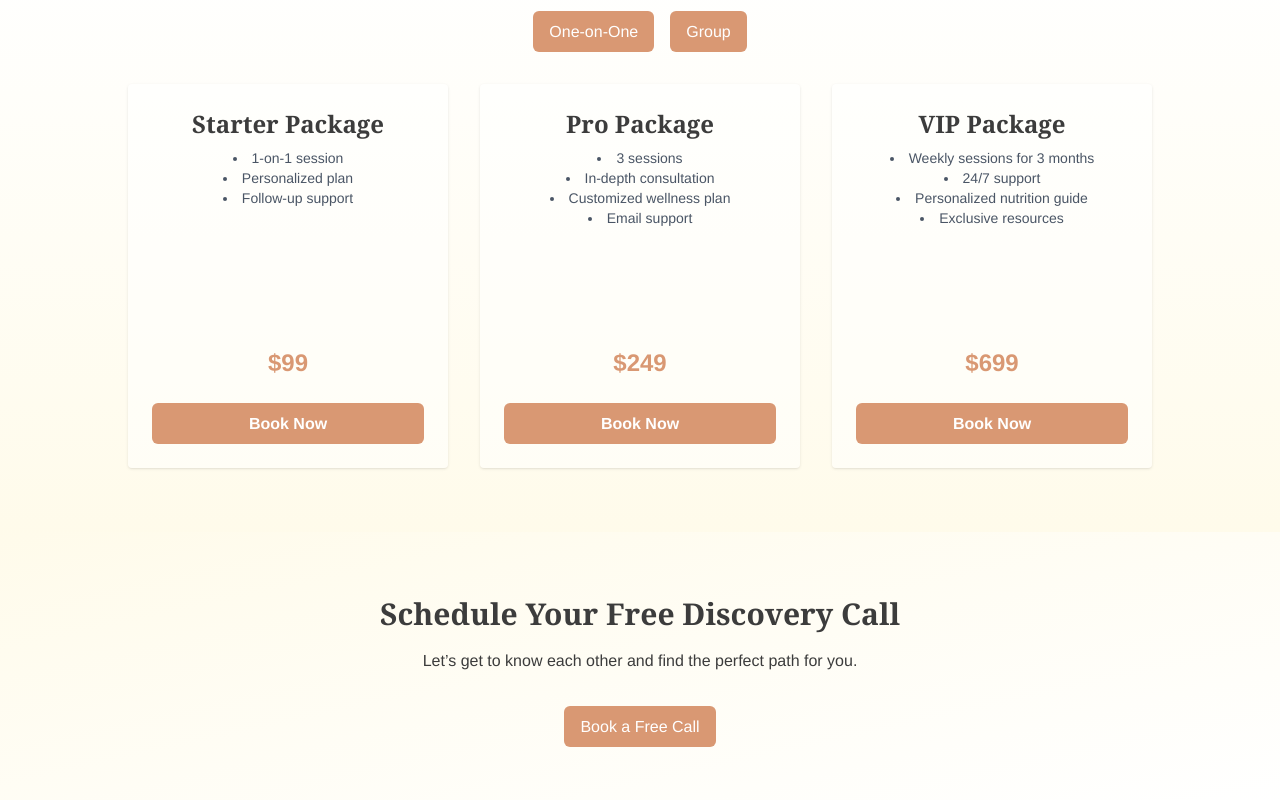
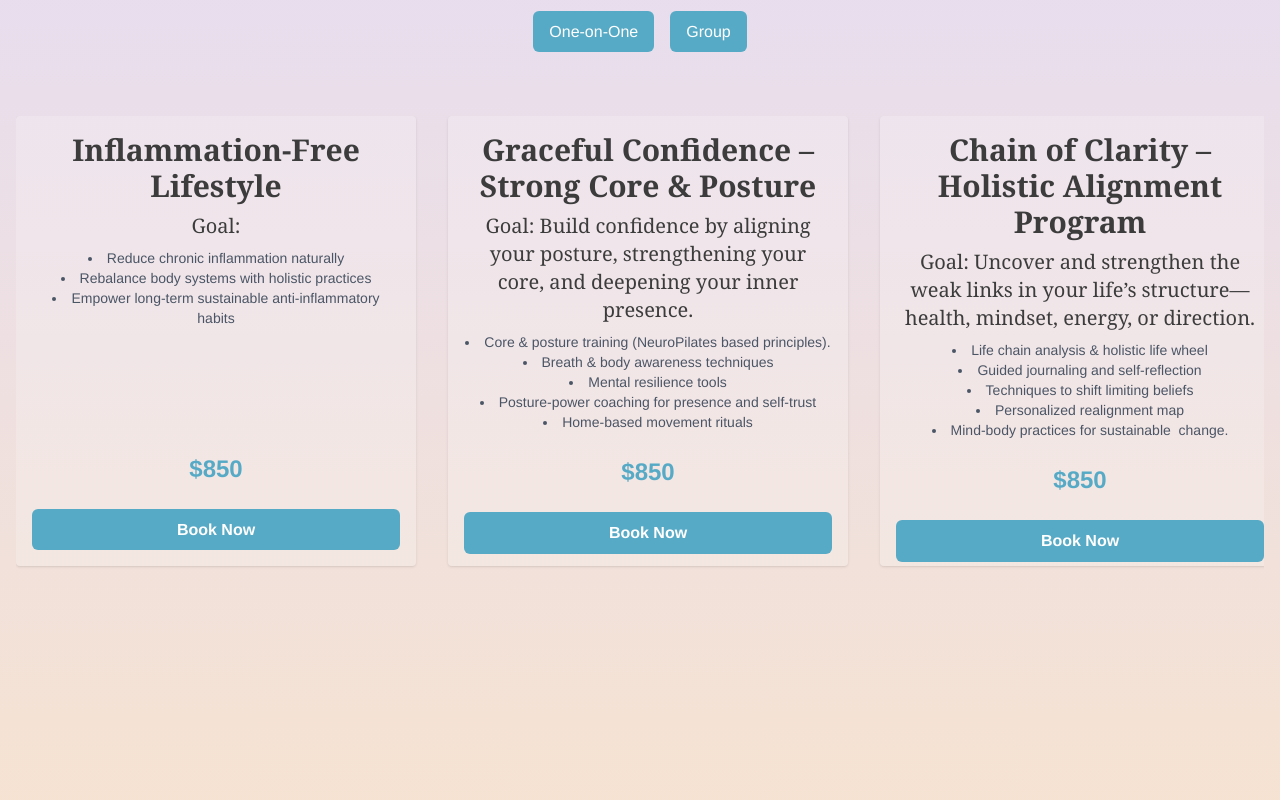
Before and after one commit to AntonHarbers/SolanaHolistiq, a Next.js app: page / in a window 1280 px wide. Shown: the part 900-1700 px from the top of the page. Built offline with nearby package versions, Linux system fonts and the light colour scheme.

Commit message:
STYLE: updated style and text content

```diff
--- a/app/components/homeComponents/DiscoveryCall.tsx
+++ b/app/components/homeComponents/DiscoveryCall.tsx
@@ -66,7 +66,7 @@ export default function DiscoveryCall() {
       {modalOpen && (
         <motion.div
           key="overlay"
-          className="fixed inset-0 z-50 flex items-center justify-center bg-black bg-opacity-50"
+          className="fixed inset-0 z-50 flex items-center justify-center bg-[#f7e3cf]   bg-opacity-50"
           variants={overlayVariants}
           initial="initial"
           animate="animate"
@@ -155,7 +155,7 @@ export default function DiscoveryCall() {
   );
 
   return (
-    <section className="bg-gradient-to-br from-amber-50 to-white py-16 px-4 animate-fadeIn">
+    <section className="bg-gradient-to-br to-[#f7e3cf] from-[#f7e3cf] py-16 px-4 animate-fadeIn">
       <div className="max-w-3xl mx-auto text-center">
         <h2 className="text-3xl font-bold mb-4">
           Schedule Your Free Discovery Call
--- a/app/components/homeComponents/Hero.jsx
+++ b/app/components/homeComponents/Hero.jsx
@@ -2,7 +2,7 @@ import React from 'react';
 
 export default function Hero() {
   return (
-    <section className="relative overflow-hidden bg-gradient-to-br from-amber-50 to-white py-20 animate-fadeIn">
+    <section className="relative overflow-hidden bg-gradient-to-b from-[#f7e3cf] to-[#e7ddef] py-20 animate-fadeIn">
       {/* Decorative background blob */}
       <div className="absolute inset-0">
         <svg
@@ -21,8 +21,8 @@ export default function Hero() {
               r="300"
               gradientUnits="userSpaceOnUse"
             >
-              <stop stopColor="#FBD38D" />
-              <stop offset="1" stopColor="#FEEBC8" />
+              <stop stopColor="#47d597" />
+              <stop offset="1" stopColor="#dcecc5" />
             </radialGradient>
           </defs>
         </svg>
@@ -33,7 +33,7 @@ export default function Hero() {
         <div className="flex flex-col-reverse md:flex-row items-center gap-10">
           <div className="md:w-1/2 mt-10 md:mt-0 animate-fadeIn delay-150 flex flex-col">
             <h1 className="text-5xl font-extrabold text-gray-800 leading-tight mb-4">
-              Solana Holistiq
+              Stellana Holistiq
             </h1>
             <p className="text-xl text-gray-600 mb-6">
               Coaching and courses that integrate the body, mind, and spirit —
--- a/app/components/homeComponents/Newsletter.tsx
+++ b/app/components/homeComponents/Newsletter.tsx
@@ -31,8 +31,8 @@ export default function Newsletter() {
   };
 
   return (
-    <section className="py-16 px-4 bg-gradient-to-b from-amber-50 to-white animate-fadeIn">
-      <div className="max-w-2xl mx-auto bg-white p-8 rounded shadow animate-fadeIn">
+    <section className="py-16 px-4 bg-gradient-to-b from-[#f7e3cf] to-[#e7ddef]  animate-fadeIn">
+      <div className="max-w-2xl mx-auto bg-white/30 p-8 rounded shadow animate-fadeIn">
         <h2 className="text-2xl font-semibold mb-4">Join Our Newsletter</h2>
         <p className="mb-4">Get a free meal plan and stay updated on new events!</p>
         {subscriptionStatus === "subscribed" && (
--- a/app/components/homeComponents/Packages.jsx
+++ b/app/components/homeComponents/Packages.jsx
@@ -13,57 +13,133 @@ export default function Packages() {
 
   const oneOnOnePackages = [
     {
-      title: 'Starter Package',
-      details: ['1-on-1 session', 'Personalized plan', 'Follow-up support'],
-      price: '$99',
+      title: 'Inflammation-Free Lifestyle',
+      target_audience:
+        'Women experiencing chronic fatigue, bloating, skin issues, joint pain, or low energy due to hidden inflammation.',
+      goal: '',
+      details: [
+        'Reduce chronic inflammation naturally',
+        'Rebalance body systems with holistic practices',
+        'Empower long-term sustainable anti-inflammatory habits',
+      ],
+      price: '$850',
+      duration: '6 weeks (1 session per week)',
+      format: 'Online 1-on-1',
+      session_length: '90 Minutes per Session',
     },
     {
-      title: 'Pro Package',
+      title: 'Graceful Confidence – Strong Core & Posture',
+      target_audience: '',
+      goal: 'Build confidence by aligning your posture, strengthening your core, and deepening your inner presence.',
       details: [
-        '3 sessions',
-        'In-depth consultation',
-        'Customized wellness plan',
-        'Email support',
+        'Core & posture training (NeuroPilates based principles).',
+        'Breath & body awareness techniques',
+        'Mental resilience tools',
+        'Posture-power coaching for presence and self-trust',
+        'Home-based movement rituals',
       ],
-      price: '$249',
+      price: '$850',
+      duration: '6 weeks (1 ',
+      duration: '6 weeks (1 session per week)',
+      session_length: '90 Minutes per Session',
     },
     {
-      title: 'VIP Package',
+      title: 'Chain of Clarity – Holistic Alignment Program',
+      target_audience: '',
+      goal: 'Uncover and strengthen the weak links in your life’s structure—health, mindset, energy, or direction.',
       details: [
-        'Weekly sessions for 3 months',
-        '24/7 support',
-        'Personalized nutrition guide',
-        'Exclusive resources',
+        'Life chain analysis & holistic life wheel',
+        'Guided journaling and self-reflection',
+        'Techniques to shift limiting beliefs',
+        'Personalized realignment map',
+        'Mind-body practices for sustainable  change.',
       ],
-      price: '$699',
+      price: '$850',
+      duration: '6 weeks (1 session per week)',
+      format: 'Online 1-on-1',
+      session_length: '90 Minutes per Session',
+    },
+    {
+      title: 'Empowered Within – Self-Reliance Path',
+      target_audience: '',
+      goal: 'Trust your own wisdom, stand on your own feet, and live from inner certainty.',
+      details: [
+        'Identity & boundary coaching',
+        'Emotional independence tools',
+        'Journaling + self-assessments',
+        'Weekly empowerment challenges',
+        'Steps to act from clarity, not fear.',
+      ],
+      price: '$850',
+      duration: '6 weeks (1 session per week)',
+      format: 'Online 1-on-1',
+      session_length: '90 Minutes per Session',
     },
   ];
 
   const groupPackages = [
     {
-      title: 'Group Starter',
-      details: ['Group session', 'Basic group plan', 'Community access'],
-      price: '$49',
+      title: 'Inflammation-Free Lifestyle',
+      target_audience:
+        'Women experiencing chronic fatigue, bloating, skin issues, joint pain, or low energy due to hidden inflammation.',
+      goal: '',
+      details: [
+        'Reduce chronic inflammation naturally',
+        'Rebalance body systems with holistic practices',
+        'Empower long-term sustainable anti-inflammatory habits',
+      ],
+      price: '$350',
+      duration: '6 weeks (1 session per week)',
+      format: 'Online Group Session (up to 6 participants)',
+      session_length: '90 Minutes per Session',
     },
     {
-      title: 'Group Pro',
+      title: 'Graceful Confidence – Strong Core & Posture',
+      target_audience: '',
+      goal: 'Build confidence by aligning your posture, strengthening your core, and deepening your inner presence.',
       details: [
-        'Weekly group sessions',
-        'Detailed group plan',
-        'Community access',
-        'Q&A sessions',
+        'Core & posture training (NeuroPilates based principles).',
+        'Breath & body awareness techniques',
+        'Mental resilience tools',
+        'Posture-power coaching for presence and self-trust',
+        'Home-based movement rituals',
       ],
-      price: '$149',
+      price: '$350',
+      duration: '6 weeks (1 session per week)',
+      format: 'Online Group Session (up to 6 participants)',
+      session_length: '90 Minutes per Session',
     },
     {
-      title: 'Group VIP',
+      title: 'Chain of Clarity – Holistic Alignment Program',
+      target_audience: '',
+      goal: 'Uncover and strengthen the weak links in your life’s structure—health, mindset, energy, or direction.',
       details: [
-        'Daily group sessions',
-        'Advanced group plan',
-        'Community access',
-        'Exclusive webinars',
+        'Life chain analysis & holistic life wheel',
+        'Guided journaling and self-reflection',
+        'Techniques to shift limiting beliefs',
+        'Personalized realignment map',
+        'Mind-body practices for sustainable  change.',
       ],
-      price: '$299',
+      price: '$350',
+      duration: '6 weeks (1 session per week)',
+      format: 'Online Group Session (up to 6 participants)',
+      session_length: '90 Minutes per Session',
+    },
+    {
+      title: 'Empowered Within – Self-Reliance Path',
+      target_audience: '',
+      goal: 'Trust your own wisdom, stand on your own feet, and live from inner certainty.',
+      details: [
+        'Identity & boundary coaching',
+        'Emotional independence tools',
+        'Journaling + self-assessments',
+        'Weekly empowerment challenges',
+        'Steps to act from clarity, not fear.',
+      ],
+      price: '$350',
+      duration: '6 weeks (1 session per week)',
+      format: 'Online Group Session (up to 6 participants)',
+      session_length: '90 Minutes per Session',
     },
   ];
 
@@ -83,9 +159,9 @@ export default function Packages() {
   return (
     <section
       id="packages"
-      className="py-16 px-4 bg-gradient-to-b from-white to-amber-50"
+      className="py-16 px-4 bg-gradient-to-b to-[#f7e3cf] from-[#e7ddef] "
     >
-      <div className="max-w-5xl mx-auto">
+      <div className="max-w-7xl scroll-auto mx-auto">
         {/* Toggle Buttons */}
         <div className="flex justify-center mb-8">
           <button
@@ -103,7 +179,7 @@ export default function Packages() {
         </div>
 
         {/* Container for package cards */}
-        <div className="relative md:min-h-[24rem]">
+        <div className="relative md:min-h-[40rem] md:my-16 md:overflow-x-scroll overflow-y-hidden scroll-smooth">
           <AnimatePresence mode="wait">
             <motion.div
               key={showGroup ? 'group' : 'one-on-one'}
@@ -111,7 +187,7 @@ export default function Packages() {
               initial="hidden"
               animate="visible"
               exit="exit"
-              className="md:absolute top-0 left-0 right-0 grid grid-cols-1 md:grid-cols-3 gap-8"
+              className="md:absolute top-0 left-0 right-0 grid grid-cols-1 md:flex gap-8 "
             >
               {packagesToShow.map((pkg) => (
                 <motion.div
@@ -119,9 +195,12 @@ export default function Packages() {
                   variants={cardVariants}
                   className="w-full"
                 >
-                  <div className="bg-white/50 p-6 rounded shadow text-center flex flex-col justify-between transition duration-300 hover:-translate-y-1 hover:scale-105 md:h-96">
+                  <div className="bg-white/20 p-4 rounded shadow text-center flex flex-col md:w-[400px] justify-between transition duration-300 hover:-translate-y-1 hover:scale-105 md:h-[450px]">
                     <div>
-                      <h3 className="text-2xl font-bold mb-2">{pkg.title}</h3>
+                      <h3 className="text-3xl font-semibold text-center mb-2">
+                        {pkg.title}
+                      </h3>
+                      <h2 className="text-xl mb-2">Goal: {pkg.goal}</h2>
                       <ul className="list-disc list-inside text-center mb-4">
                         {pkg.details.map((detail, i) => (
                           <li key={i} className="text-sm text-gray-600">
--- a/app/components/homeComponents/global/Footer.tsx
+++ b/app/components/homeComponents/global/Footer.tsx
@@ -5,7 +5,7 @@ import Logo from '@/public/Logo.png'
 export default function Footer() {
     return (
         <footer
-            className="py-4 border-t border-gray-200 animate-fadeIn bg-amber-50"
+            className="py-4 border-t-2 border-white animate-fadeIn bg-[#e7ddef]"
         >
             <div className="max-w-6xl mx-auto flex justify-between items-center px-4">
                 {/* Left section: Logo above copyright */}
@@ -19,7 +19,7 @@ export default function Footer() {
                         className="h-auto mb-2 w-auto"
                     />
                     <span className="text-sm">
-                        &copy; {new Date().getFullYear()} Solana Holistiq
+                        &copy; {new Date().getFullYear()}
                     </span>
                 </div>
                 {/* Right section: Social media icons */}
--- a/app/components/homeComponents/global/Header.tsx
+++ b/app/components/homeComponents/global/Header.tsx
@@ -6,9 +6,9 @@ import Logo from '@/public/Logo.png'
 export default function Header() {
     return (
         <header
-            className="fixed top-0 left-0 right-0 shadow z-50 bg-amber-50 animate-fadeIn"
+            className="fixed top-0 left-0 right-0 shadow shadow-white z-50 bg-[#f7e3cf] animate-fadeIn"
         >
-            <div className="max-w-6xl mx-auto flex justify-between items-center px-4 py-3">
+            <div className="max-w-6xl mx-auto flex justify-between items-center px-4 py-1">
                 <Link href="/" className="flex items-center">
                     <Image
                         priority
--- a/app/globals.css
+++ b/app/globals.css
@@ -2,14 +2,21 @@
 
 :root {
   /* Base Colors */
-  --background: #faf5ef; /* warm light cream */
+  --background: #c4e3ed; /* warm light cream */
   --foreground: #3c3c3c; /* soft, trustable dark text */
 
   /* Accent Colors */
-  --primary: #d99873; /* warm coral peach for primary accents */
-  --secondary: #8aa398; /* muted sage green for secondary accents */
-  --accent: #e7b89b; /* soft highlight color */
-  --muted: #b3a89c; /* extra muted tone for subtle details */
+  --primary: #57aac6; /* warm coral peach for primary accents */
+  --secondary: #51cd91; /* muted sage green for secondary accents */
+  --accent: #51cd91; /* soft highlight color */
+  --muted: #ddeaf7; /* extra muted tone for subtle details */
+
+  --powder-blue: #ddeaf7;
+  --soft-lilac: #e7ddef;
+  --pale-yellow-green: #dcecc5;
+  --off-white: #f2f2f2;
+  --peachy-pastel: #f7e3cf;
+  --icy-light-blue: #c4e3ed;
 }
 
 body {
```
Also changed, not shown: public/Logo.png.
